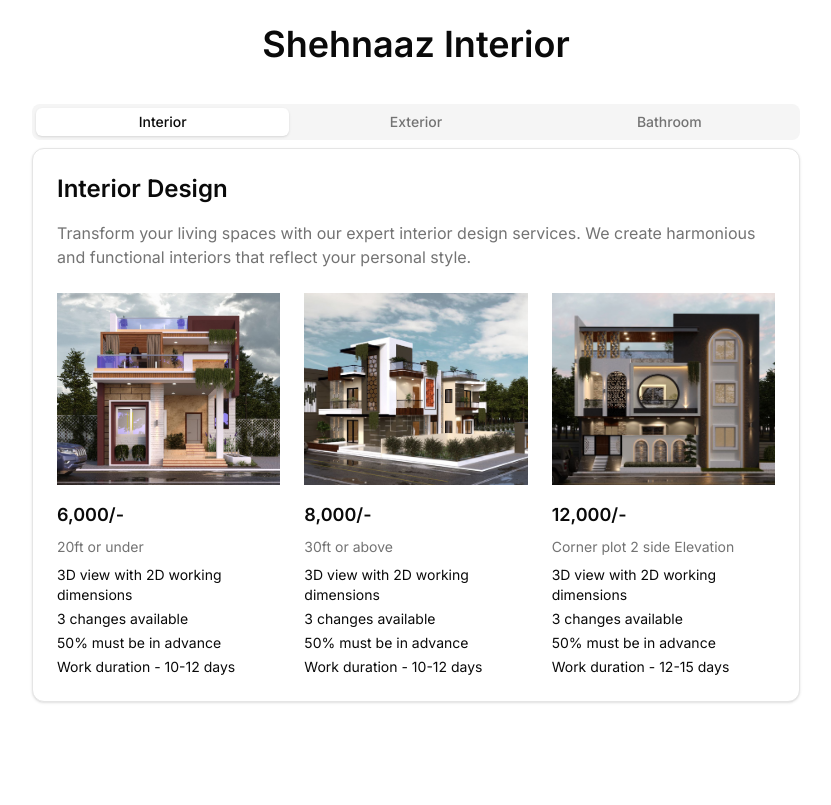
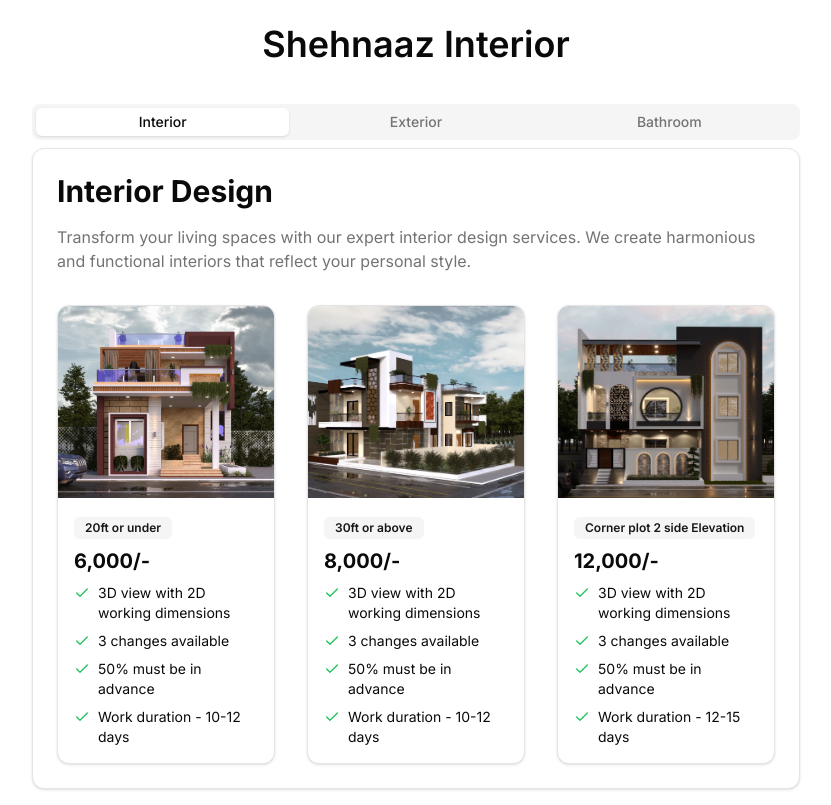
Before and after one commit to KunalRai7/Interior, a Next.js app: page / in a window 1280 px wide. Shown: the whole page, without its empty margins (224-1055 px from the left). Built offline with nearby package versions, Linux system fonts and the light colour scheme.

Commit message:
interior

```diff
--- a/components/interior-tab.tsx
+++ b/components/interior-tab.tsx
@@ -1,5 +1,7 @@
 import WatermarkedImage from './WatermarkedImage'
 import { Card, CardContent } from "@/components/ui/card"
+import { Badge } from "@/components/ui/badge"
+import { Check } from "lucide-react"
 
 const interiorOptions = [
   {
@@ -41,30 +43,35 @@ export default function InteriorTab() {
   return (
     <Card>
       <CardContent className="p-4 sm:p-6">
-        <h2 className="text-xl sm:text-2xl font-semibold mb-2 sm:mb-4">Interior Design</h2>
-        <p className="text-sm sm:text-base text-muted-foreground mb-6">
+        <h2 className="text-2xl sm:text-3xl font-bold mb-2 sm:mb-4">Interior Design</h2>
+        <p className="text-sm sm:text-base text-muted-foreground mb-8">
           Transform your living spaces with our expert interior design services.
           We create harmonious and functional interiors that reflect your personal style.
         </p>
 
-        <div className="grid gap-6 md:grid-cols-3">
+        <div className="grid gap-8 md:grid-cols-3">
           {interiorOptions.map((option, index) => (
-            <div key={index} className="overflow-hidden">
+            <Card key={index} className="overflow-hidden transition-shadow hover:shadow-lg">
               <WatermarkedImage
                 src={option.image}
                 alt={`Interior design option ${index + 1}`}
                 width={400}
                 height={300}
-                className="w-full h-48 object-cover mb-4"
+                className="w-full h-48 object-cover"
               />
-              <h3 className="text-lg font-semibold mb-2">{option.price}</h3>
-              <p className="text-sm text-muted-foreground mb-2">{option.size}</p>
-              <ul className="text-sm space-y-1">
-                {option.features.map((feature, featureIndex) => (
-                  <li key={featureIndex}>{feature}</li>
-                ))}
-              </ul>
-            </div>
+              <CardContent className="p-4">
+                <Badge variant="secondary" className="mb-2">{option.size}</Badge>
+                <h3 className="text-xl font-bold mb-2">{option.price}</h3>
+                <ul className="text-sm space-y-2">
+                  {option.features.map((feature, featureIndex) => (
+                    <li key={featureIndex} className="flex items-start">
+                      <Check className="mr-2 h-4 w-4 text-green-500 flex-shrink-0 mt-0.5" />
+                      <span>{feature}</span>
+                    </li>
+                  ))}
+                </ul>
+              </CardContent>
+            </Card>
           ))}
         </div>
       </CardContent>
--- /dev/null
+++ b/components/ui/badge.tsx
@@ -0,0 +1,36 @@
+import * as React from "react"
+import { cva, type VariantProps } from "class-variance-authority"
+
+import { cn } from "@/lib/utils"
+
+const badgeVariants = cva(
+  "inline-flex items-center rounded-md border px-2.5 py-0.5 text-xs font-semibold transition-colors focus:outline-none focus:ring-2 focus:ring-ring focus:ring-offset-2",
+  {
+    variants: {
+      variant: {
+        default:
+          "border-transparent bg-primary text-primary-foreground shadow hover:bg-primary/80",
+        secondary:
+          "border-transparent bg-secondary text-secondary-foreground hover:bg-secondary/80",
+        destructive:
+          "border-transparent bg-destructive text-destructive-foreground shadow hover:bg-destructive/80",
+        outline: "text-foreground",
+      },
+    },
+    defaultVariants: {
+      variant: "default",
+    },
+  }
+)
+
+export interface BadgeProps
+  extends React.HTMLAttributes<HTMLDivElement>,
+    VariantProps<typeof badgeVariants> {}
+
+function Badge({ className, variant, ...props }: BadgeProps) {
+  return (
+    <div className={cn(badgeVariants({ variant }), className)} {...props} />
+  )
+}
+
+export { Badge, badgeVariants }
```
